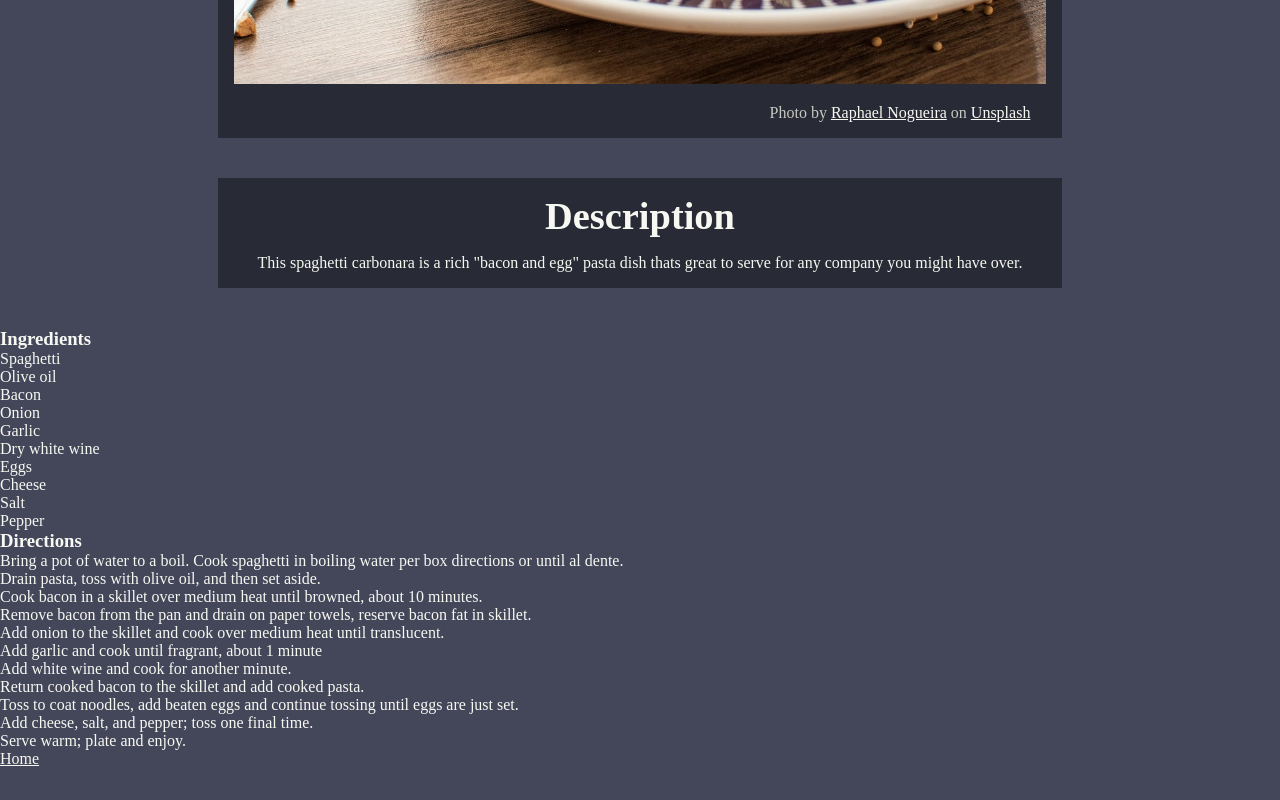
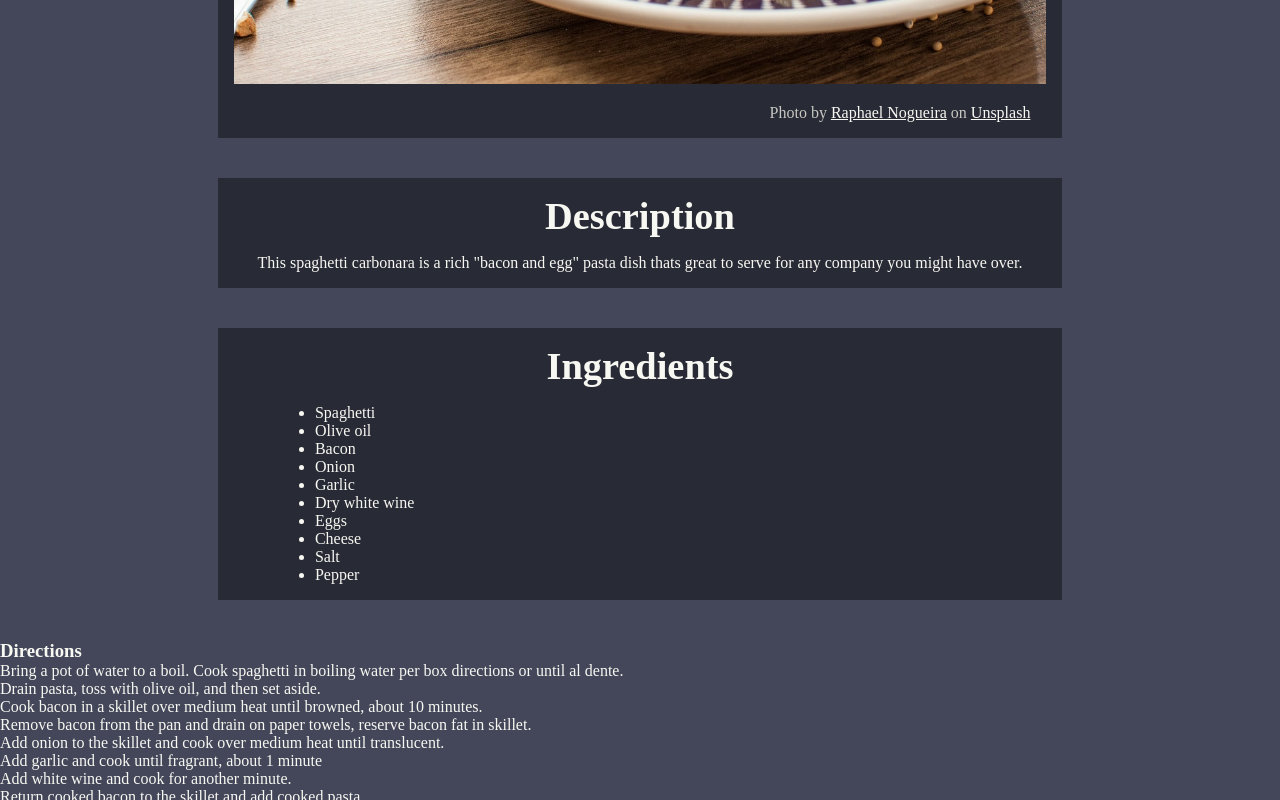
Before and after one commit to Obsidian7673/odin-recipes, a plain HTML site: page recipes/spaghetti-carbonara.html in a window 1280 px wide. Shown: the part 569-1369 px from the top of the page. Before the commit the page ends 1337 px from the top, so only its background shows below. Drawn offline with Linux system fonts and the light colour scheme.

Commit message:
Add stylings for ingedients

```diff
--- a/recipes/spaghetti-carbonara.html
+++ b/recipes/spaghetti-carbonara.html
@@ -30,6 +30,7 @@
       over.</p>
   </div>
 
+  <div class="ingredients">
     <h3>Ingredients</h3>
     <ul>
       <li>Spaghetti</li>
@@ -43,6 +44,7 @@
       <li>Salt</li>
       <li>Pepper</li>
     </ul>
+  </div>
 
   <h3>Directions</h3>
   <ol>
--- a/style.css
+++ b/style.css
@@ -57,3 +57,22 @@ body {
     font-size: 3vw;
   }
 }
+
+.ingredients {
+  margin: 5vh auto;
+  padding: 1rem;
+  width: 66vw;
+
+  background-color: #282a36;
+
+  h3 {
+    margin-bottom: 1rem;
+    text-align: center;
+    font-size: 3vw;
+  }
+
+  ul {
+    width: 80%;
+    margin: 0 auto;
+  }
+}
```
Lines whose indentation alone changed are shown as unchanged.
